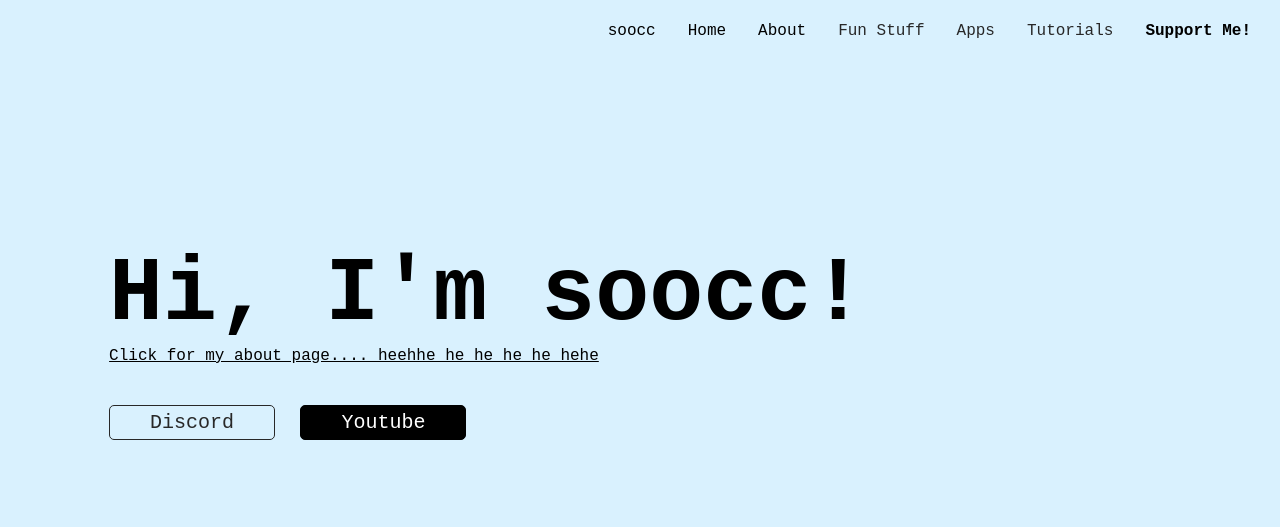
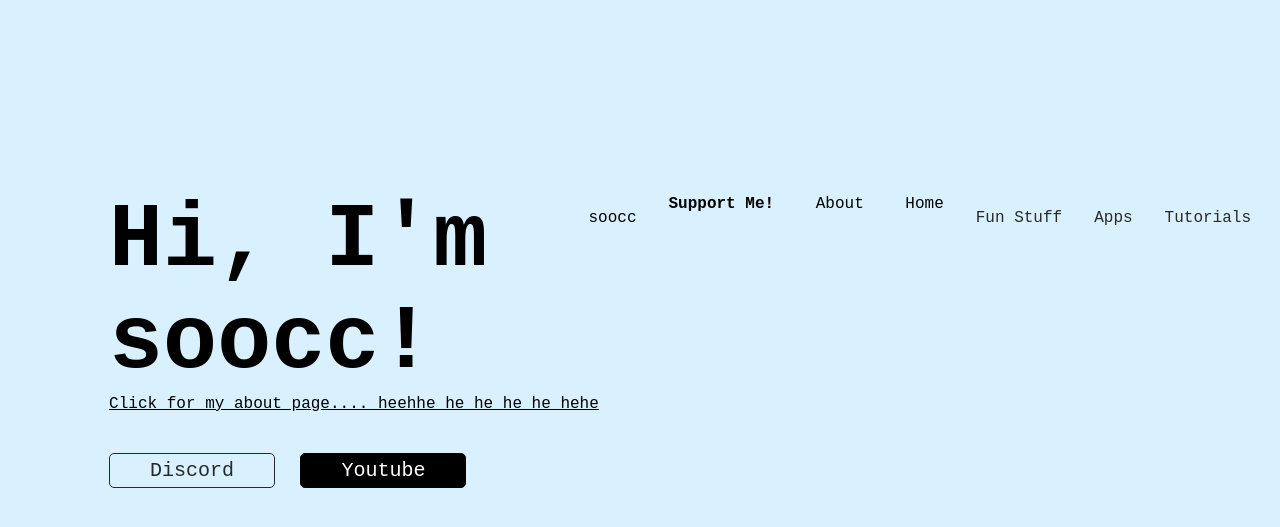
Before and after one commit to soocc/sooccsocks2, a Jekyll site: the page built from index.html, in a window 1280 px wide. Shown: the top 527 px of the page. Built offline with Jekyll 4.4.1, drawn with Linux system fonts in a browser that asks for light colours.

Commit message:
Update styles.css

```diff
--- a/styles/styles.css
+++ b/styles/styles.css
@@ -1,5 +1,6 @@
 /* Navbar container */
 .navbar {
+  float: right;
   overflow: hidden;
   background-color: #d9f1fe;
   font-family: 'Courier New';
@@ -9,7 +10,6 @@
 
 /* Links inside the navbar */
 .navbar a {
-  float: right;
   font-size: 16px;
   text-align: center;
   padding: 14px 16px;
```
